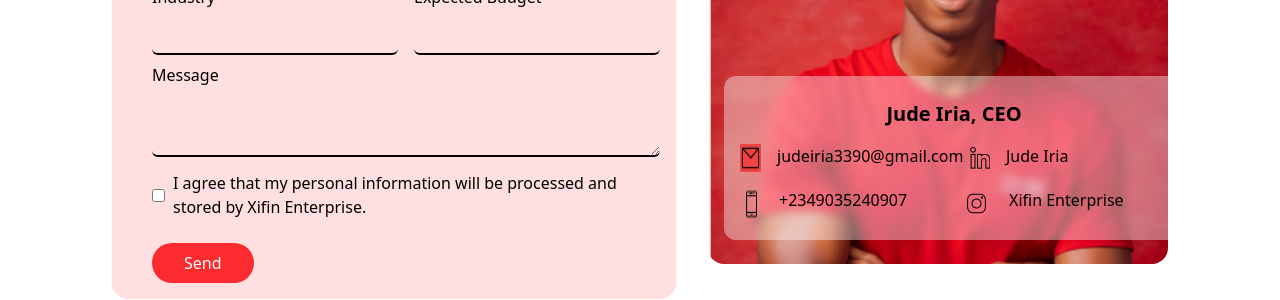
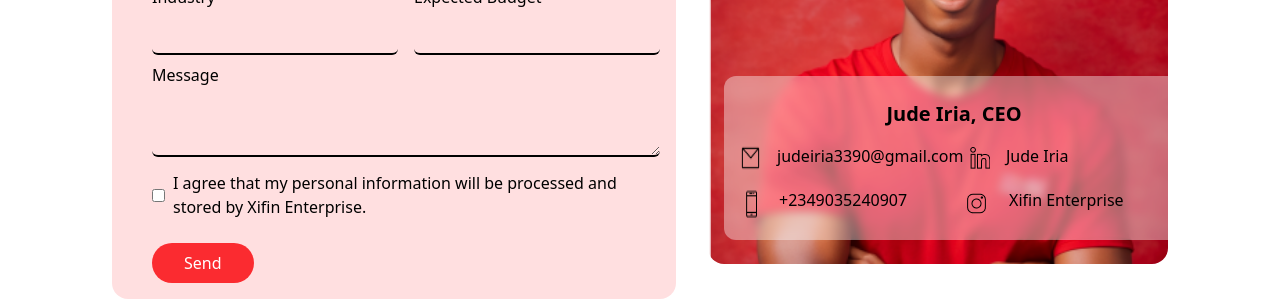
Before and after one commit to audu-joshua/xfin, a Next.js app: page / in a window 1280 px wide. Shown: the part 5648-5948 px from the top of the page. Built offline with nearby package versions, Linux system fonts and the light colour scheme.

Commit message:
Made some Updates to the Blogs Section

```diff
--- a/components/homeComponents/form/index.tsx
+++ b/components/homeComponents/form/index.tsx
@@ -149,7 +149,7 @@ const ContactForm = () => {
         <h4 className="text-lg md:text-xl font-semibold text-black text-center py-2">Jude Iria, CEO</h4>
         <div className="grid md:grid-cols-2 gap-4 py-2">
           <div className="flex text-black">
-          <Image src={mail} alt="Mail Adress" className='text-black bg-red-500'/>
+          <Image src={mail} alt="Mail Adress" className='text-black '/>
             <p className="px-4">judeiria3390@gmail.com</p>
           </div>
 
```
